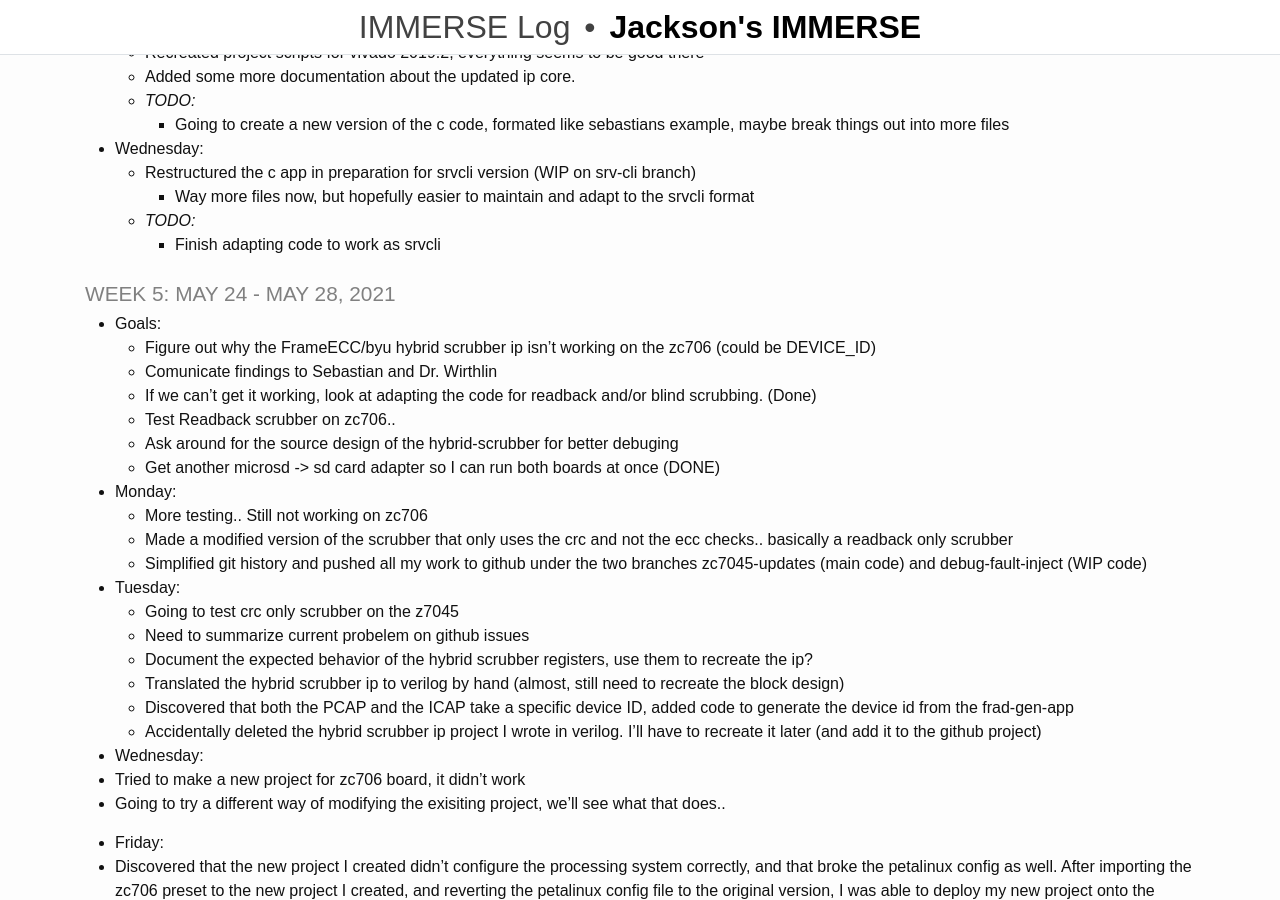
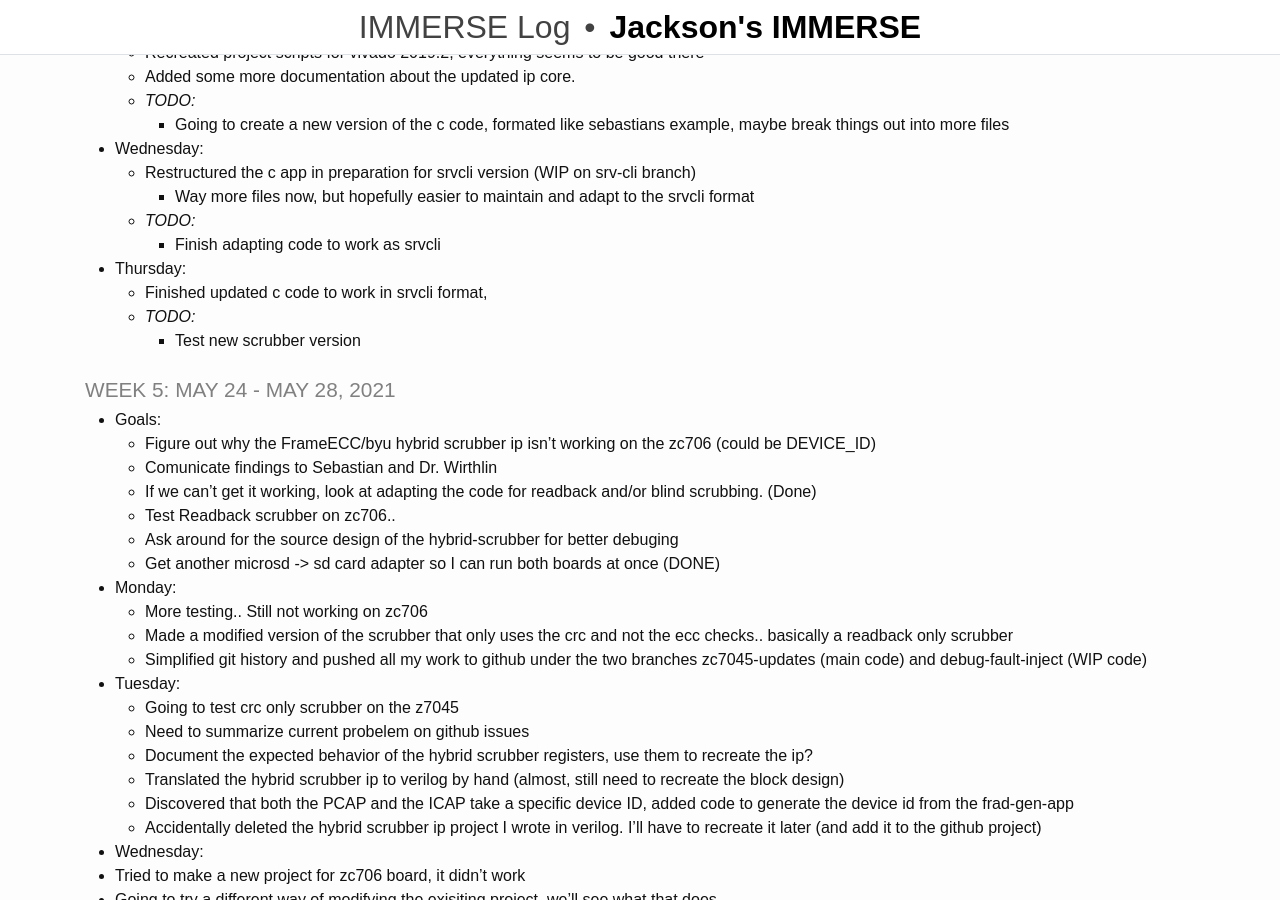
Before and after one commit to rjsmith1999/IMMERSE, a Jekyll site: the page built from _pages/log.md, in a window 1280 px wide and 900 px high, scrolled down 545 px. Built offline with Jekyll 4.4.1, drawn with Linux system fonts in a browser that asks for light colours.

Commit message:
Update Log

```diff
--- a/_pages/log.md
+++ b/_pages/log.md
@@ -34,6 +34,11 @@ title: IMMERSE Log
     - Way more files now, but hopefully easier to maintain and adapt to the srvcli format
   - _TODO:_
     - Finish adapting code to work as srvcli
+
+* **Thursday**:
+  - Finished updated c code to work in srvcli format,
+  - _TODO:_
+    - Test new scrubber version
 
 
 ### Week 5: May 24 - May 28, 2021
```
